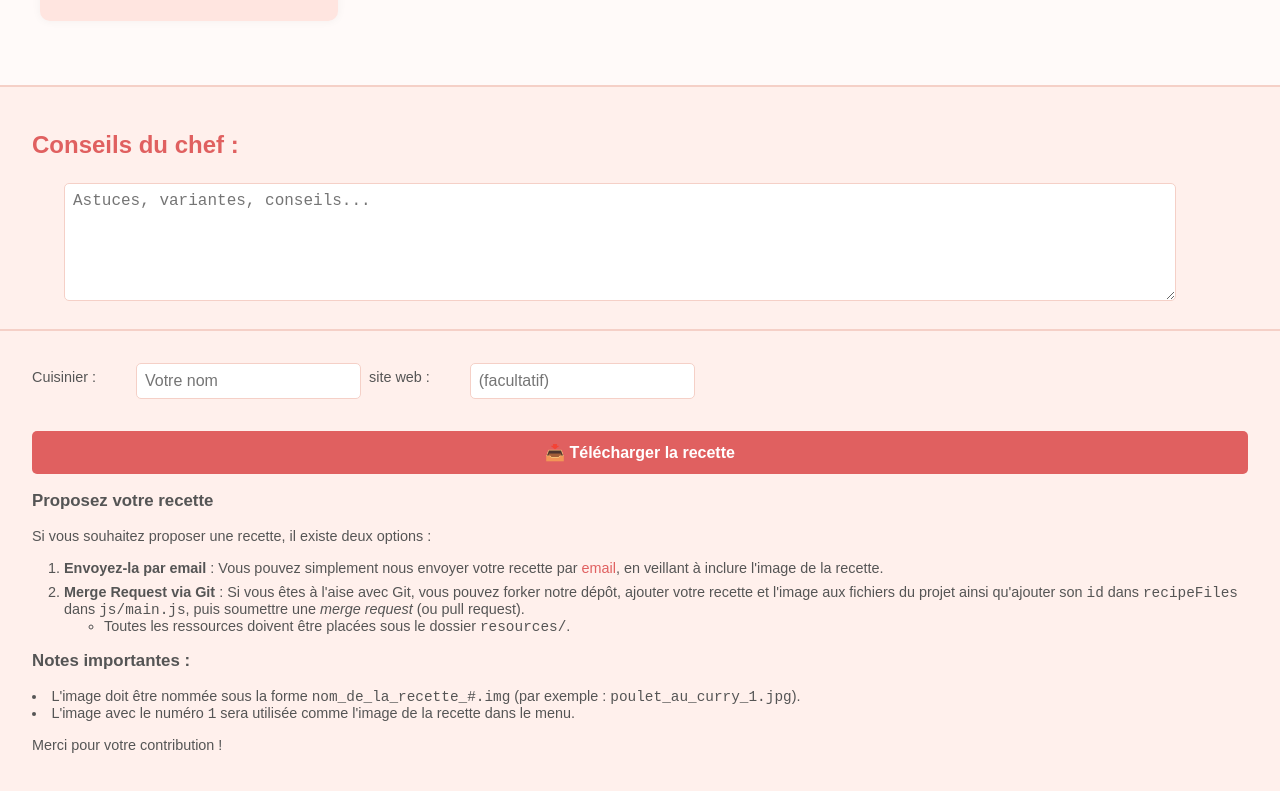
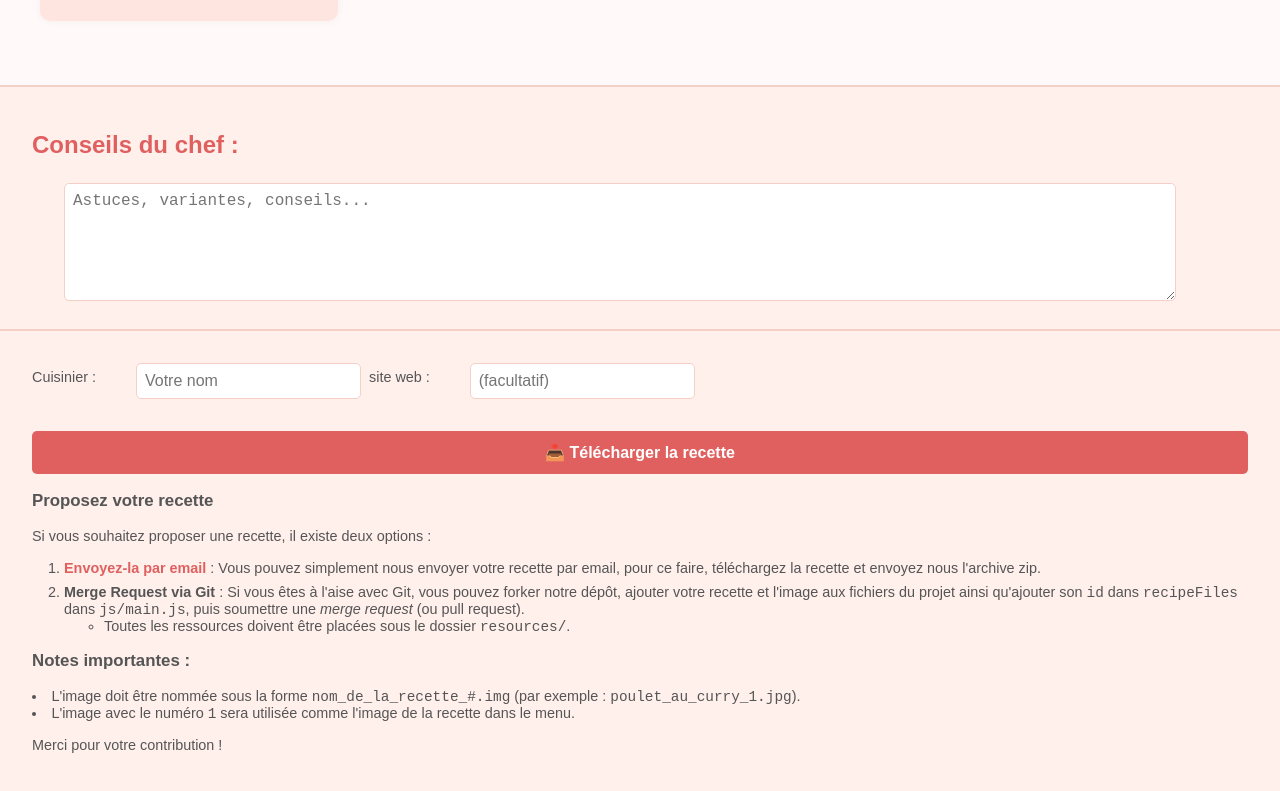
Before and after one commit to AdrienRenggli/Cook-Book, a plain HTML site: page add.html in a window 1280 px wide. Shown: the part 764-1555 px from the top of the page. Drawn offline with nearby package versions, Linux system fonts and the light colour scheme.

Commit message:
Adding email to sent recipe

```diff
--- a/add.html
+++ b/add.html
@@ -66,7 +66,7 @@
             <h3>Proposez votre recette</h3>
             <p>Si vous souhaitez proposer une recette, il existe deux options :</p>
             <ol>
-            <li><strong>Envoyez-la par email</strong> : Vous pouvez simplement nous envoyer votre recette par <a href="mailto:example@example.com" class="mailto-link">email</a>, en veillant à inclure l'image de la recette.
+            <li><strong><a href="mailto:journaldunchef@gmail.com" class="mailto-link">Envoyez-la par email</a></strong> : Vous pouvez simplement nous envoyer votre recette par email, pour ce faire, téléchargez la recette et envoyez nous l'archive zip.
             <li><strong>Merge Request via Git</strong> : Si vous êtes à l'aise avec Git, vous pouvez forker notre dépôt, ajouter votre recette et l'image aux fichiers du projet ainsi qu'ajouter son <code>id</code> dans <code>recipeFiles</code> dans <code>js/main.js</code>, puis soumettre une <em>merge request</em> (ou pull request).
                 <ul>
                 <li>Toutes les ressources doivent être placées sous le dossier <code>resources/</code>.</li>
```
